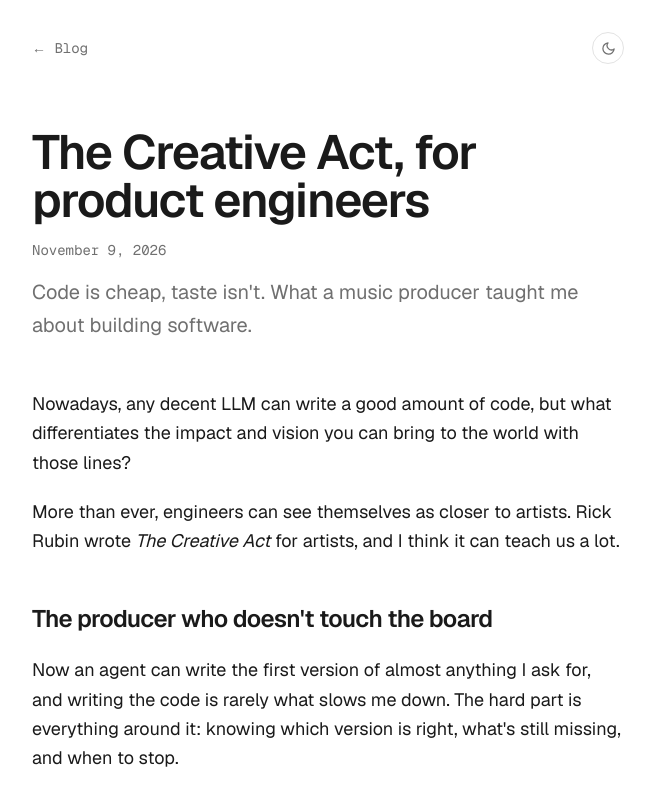
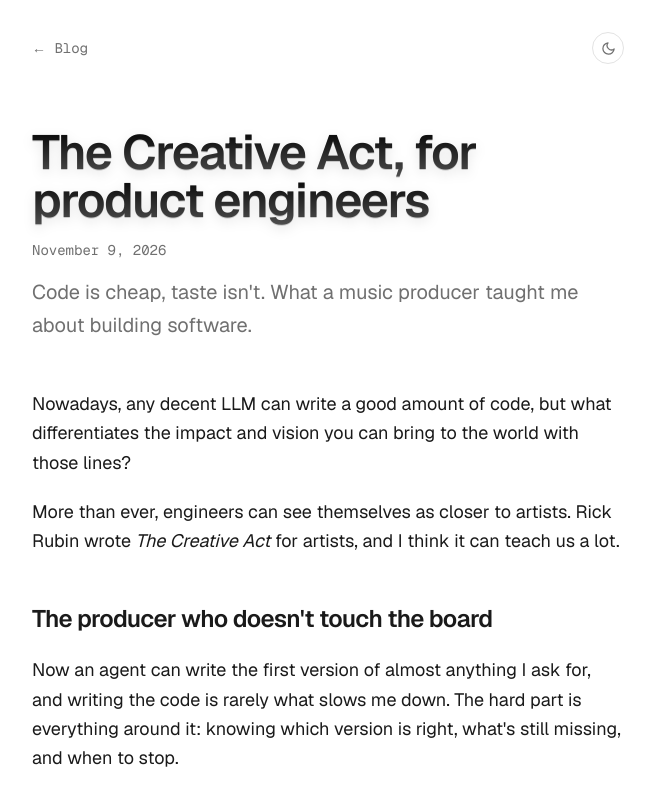
Before and after one commit to LauraBeatris/laurabeatris.com, a Next.js app: page /blog/the-creative-act-for-product-engineers in a window 1280 px wide. Shown: the top 798 px of the page, without its empty margins (312-967 px from the left). Built offline with nearby package versions, Linux system fonts and the light colour scheme.

Commit message:
feat(blog): give post titles a lit-from-above gradient and soft shadow
Each line of the title fades from near-black to grey (white to grey in
dark mode), over a tight contact shadow and a wider soft one. The
gradient sits on an inline span so it restarts per line, however the
title wraps.

```diff
--- a/app/blog/[slug]/page.tsx
+++ b/app/blog/[slug]/page.tsx
@@ -61,8 +61,8 @@ export default async function PostPage({ params }: PostPageProps) {
       <main className="flex-1 pb-16 pt-8">
         <article>
           <header className="mb-12">
-            <h1 className="text-pretty text-4xl font-semibold tracking-tight sm:text-5xl">
-              {post.title}
+            <h1 className="title-depth text-pretty text-4xl font-semibold tracking-tight sm:text-5xl">
+              <span>{post.title}</span>
             </h1>
             <time
               dateTime={post.publishedAt}
--- a/app/globals.css
+++ b/app/globals.css
@@ -236,6 +236,45 @@
       color: transparent;
       -webkit-text-stroke: 0.22px var(--word-edge);
       filter: drop-shadow(0.4px 0.8px 0.6px var(--word-shadow));
+    }
+  }
+
+  /* Post titles: ink lit from above, each line fading as it nears the page, */
+  /* over a tight contact shadow and a wider soft one */
+  .title-depth {
+    --title-ink-top: hsl(0 0% 6%);
+    --title-ink-bottom: hsl(0 0% 34%);
+    --title-shadow-contact: rgb(0 0 0 / 0.18);
+    --title-shadow-ambient: rgb(0 0 0 / 0.1);
+  }
+
+  .dark .title-depth {
+    --title-ink-top: hsl(0 0% 100%);
+    --title-ink-bottom: hsl(0 0% 62%);
+    --title-shadow-contact: rgb(0 0 0 / 0.6);
+    --title-shadow-ambient: rgb(0 0 0 / 0.5);
+  }
+
+  /* The wide shadow sits further down than it spreads, so it stays under the */
+  /* letters instead of hazing around them */
+  @supports (background-clip: text) or (-webkit-background-clip: text) {
+    .title-depth {
+      filter: drop-shadow(0 1px 0.5px var(--title-shadow-contact))
+        drop-shadow(0 4px 6px var(--title-shadow-ambient));
+    }
+
+    /* Inline, so the gradient restarts on every line instead of spanning the block */
+    .title-depth > span {
+      background-image: linear-gradient(
+        to bottom,
+        var(--title-ink-top) 25%,
+        var(--title-ink-bottom)
+      );
+      -webkit-background-clip: text;
+      background-clip: text;
+      -webkit-box-decoration-break: clone;
+      box-decoration-break: clone;
+      color: transparent;
     }
   }
 
```
